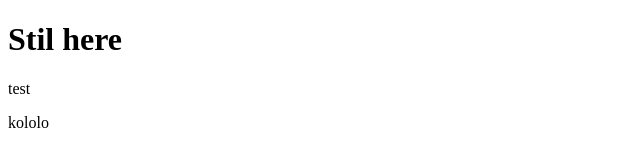
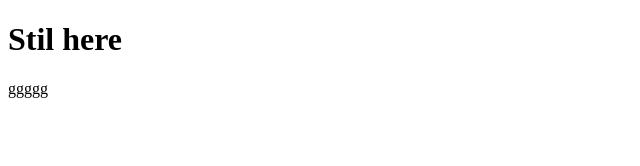
Before and after one commit to NilarShow/Test, a plain HTML site: page index.html in a window 1280 px wide. Shown: the full height of the page, 0-640 px from the left. Drawn offline with Linux system fonts and the light colour scheme.

Commit message:
third commit

```diff
--- a/index.html
+++ b/index.html
@@ -7,7 +7,6 @@
 </head>
 <body>
     <h1>Stil here</h1>
-    <p>test</p>
-    <p>kololo</p>
+    <p>ggggg</P>
 </body>
 </html>
```
